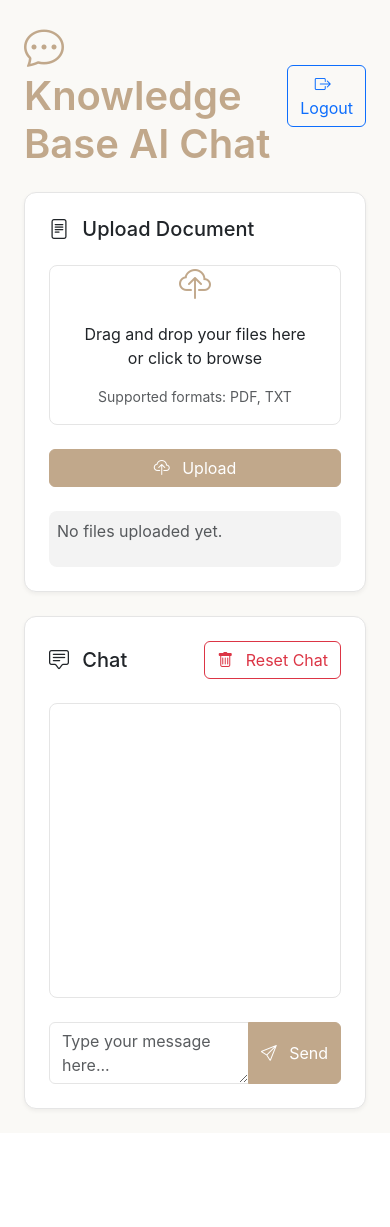
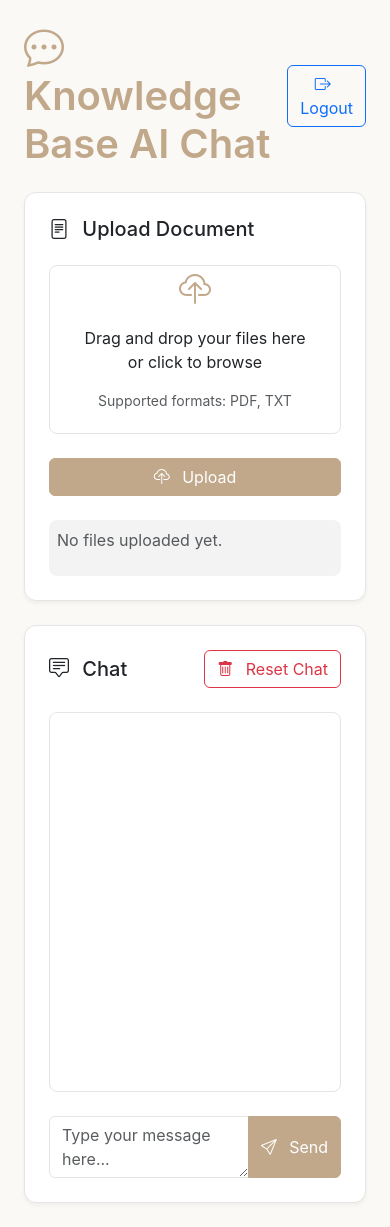
Before and after one commit to dharmautomo/Knowledge-Base-AI-Chat, a Flask app: page / in a window 390 px wide. Before the commit the page ends 1112 px from the top, so only its background shows below. Run offline with Flask 3, Linux system fonts and the light colour scheme; the visitor is signed in with stand-in values (Sample User, id 1); data that the repository does not hold is empty; some libraries are stand-ins or nearby versions.

Commit message:
Agent query: I've adjusted the heights of both the Upload Document and Chat sections. Are they now visually balanced and aligned? Do both sections have similar heights?
Adjust chat and document upload section heights for consistent display.

Screenshot: https://storage.googleapis.com/screenshot-production-us-central1/b867650d-5460-44fc-a837-1c82e49166ca/5f83b723-b797-4ac7-9c5b-7c24f47f1333.jpg

```diff
--- a/static/css/custom.css
+++ b/static/css/custom.css
@@ -48,7 +48,7 @@ h1 {
 .chat-container {
     background: white;
     border: 1px solid var(--border-color);
-    height: 45vh;
+    height: 60vh;  /* Increased from 45vh to 60vh for better visibility */
     overflow-y: auto;
     border-radius: 0.5rem;
     padding: 1.5rem;
@@ -302,7 +302,7 @@ h1 {
 
 /* File list specific styles */
 .files-list {
-    max-height: 180px;
+    max-height: 25vh;  /* Changed from 180px to 25vh */
     overflow-y: auto;
     background: rgb(243, 243, 243);
     border-radius: 0.5rem;
@@ -388,7 +388,7 @@ h1 {
     transition: all 0.3s ease;
     background: white;
     cursor: pointer;
-    height: 180px;
+    height: 25vh;  /* Changed from 180px to 25vh */
     display: flex;
     align-items: center;
     justify-content: center;
@@ -427,11 +427,14 @@ h1 {
 /* Responsive adjustments */
 @media (max-width: 991.98px) {
     .chat-container {
-        height: 35vh;
+        height: 45vh;  /* Adjusted for mobile */
     }
 
     .upload-zone {
-        height: 160px;
+        height: 20vh;  /* Adjusted for mobile */
+    }
+    .files-list {
+        max-height: 20vh;  /* Adjusted for mobile */
     }
 }
 
```
